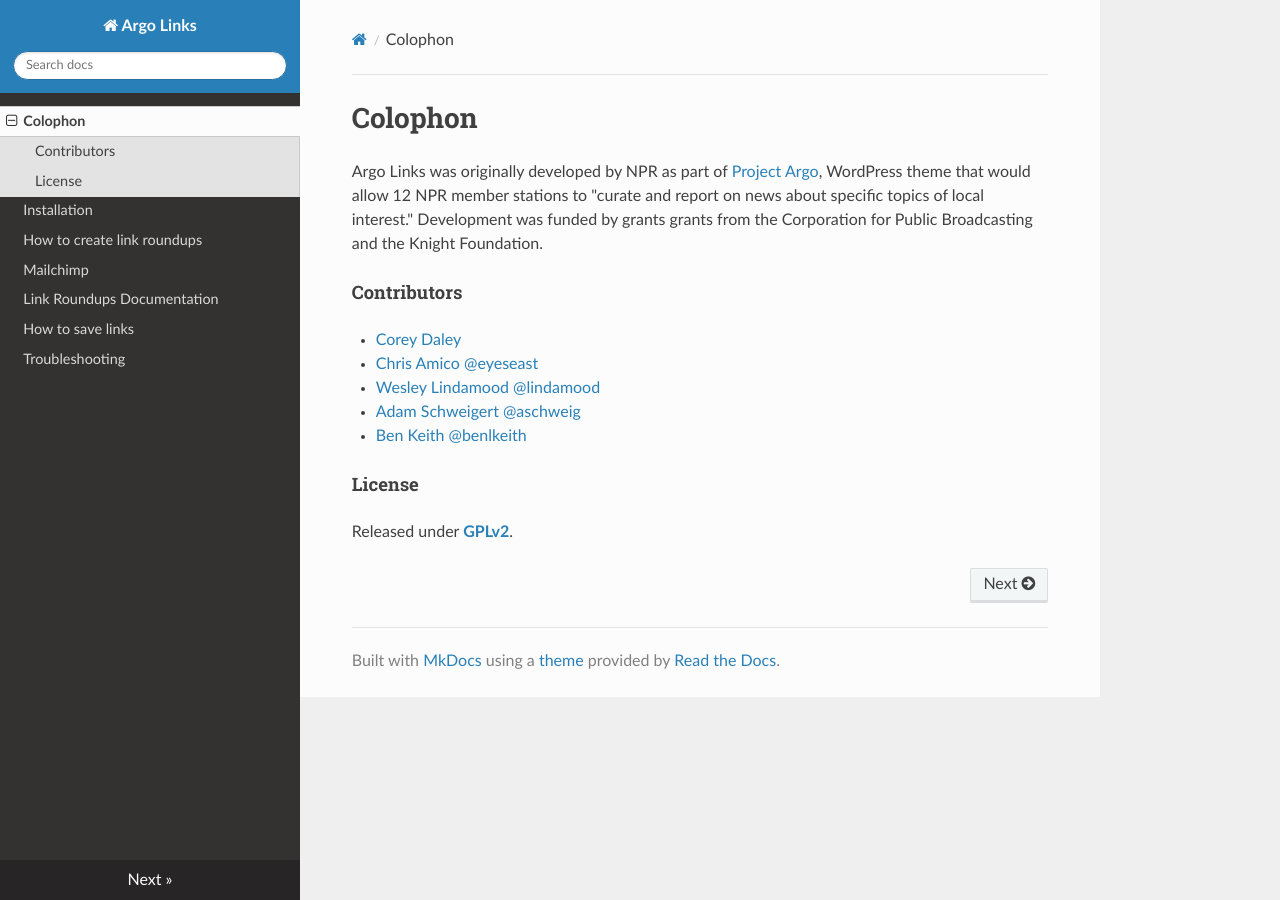
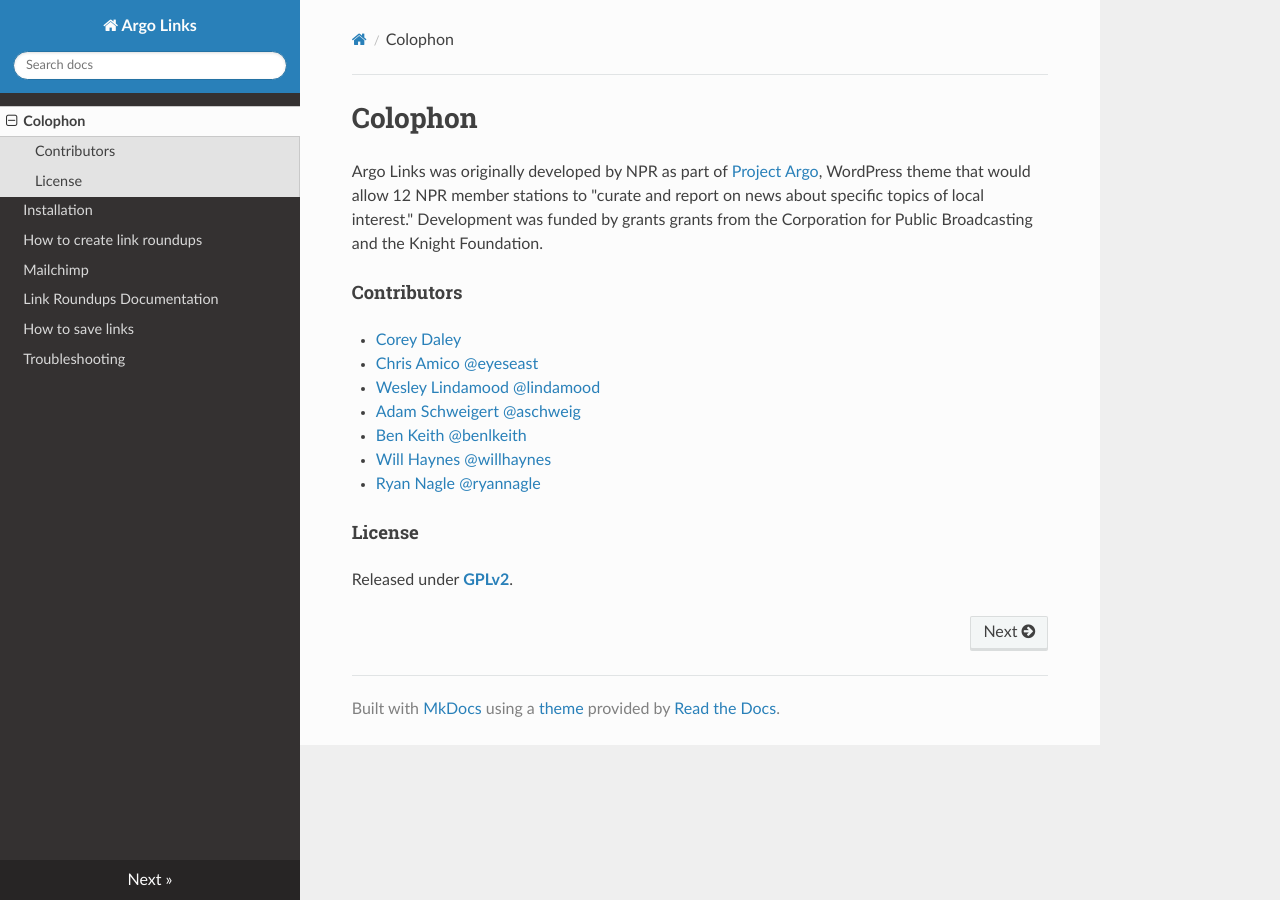
Before and after one commit to INN/link-roundups, an MkDocs documentation site: the page built from docs/colophon.md, in a window 1280 px wide. Built offline with MkDocs 1.6.1, drawn with Linux system fonts in a browser that asks for light colours; nearby versions of some CDN libraries.

Commit message:
Update colophon.md

```diff
--- a/docs/colophon.md
+++ b/docs/colophon.md
@@ -9,6 +9,8 @@ Argo Links was originally developed by NPR as part of [Project Argo](http://argo
 - [Wesley Lindamood](https://github.com/lindamood) [@lindamood](https://twitter.com/lindamood)
 - [Adam Schweigert](https://github.com/aschweigert) [@aschweig](https://twitter.com/aschweig)
 - [Ben Keith](https://github.com/benlk) [@benlkeith](https://twitter.com/benlkeith)
+- [Will Haynes](https://github.com/willhaynes) [@willhaynes](https://twitter.com/willhaynes)
+- [Ryan Nagle](https://github.com/rnagle) [@ryannagle](https://twitter.com/ryannagle)
 
 #### License
 
```
